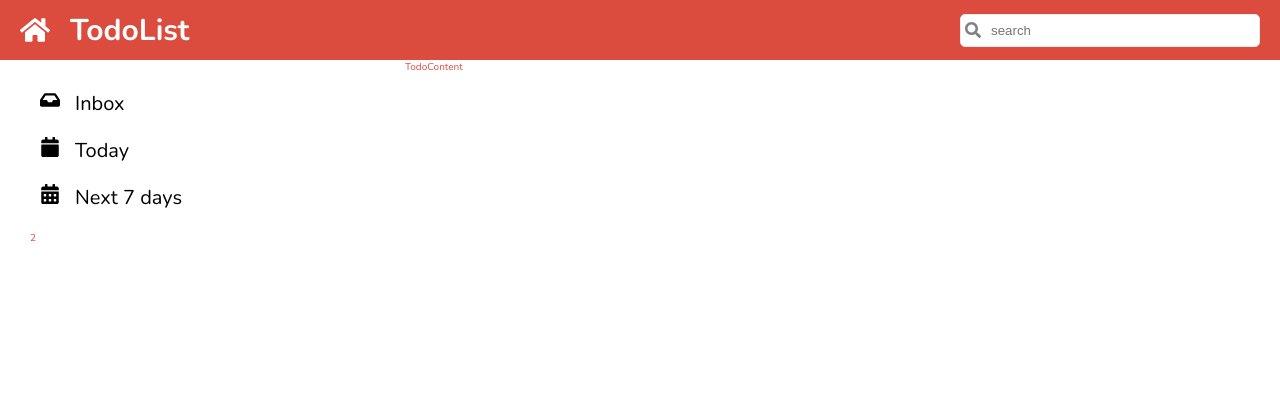
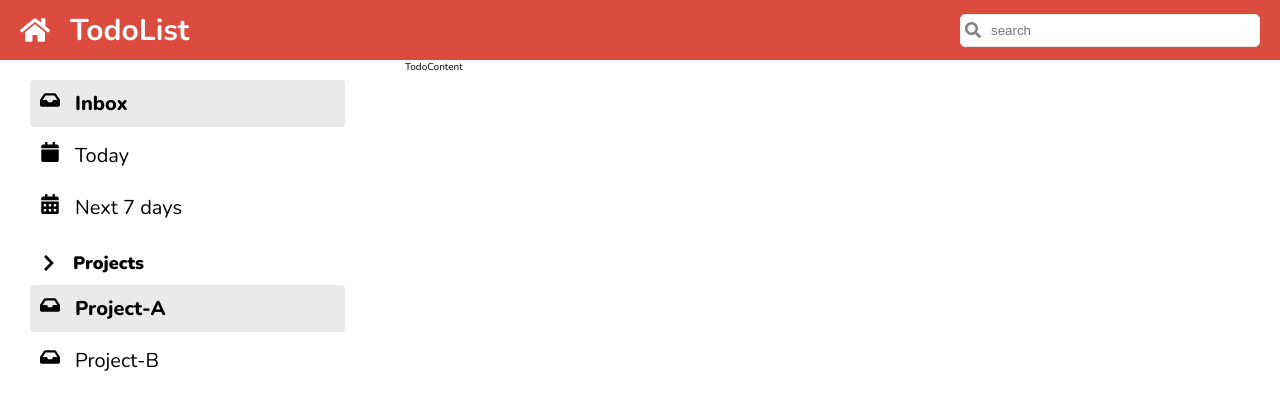
Before and after one commit to Thanatip-iceJ/cc15-todolist-thanatip, a React (Create React App) app: page / in a window 1280 px wide. Shown: the top 410 px of the page. Built offline with nearby package versions, Linux system fonts and the light colour scheme.

Commit message:
finished accordion section

```diff
--- a/src/app/App.jsx
+++ b/src/app/App.jsx
@@ -33,19 +33,35 @@
               </li> */}
               <ListItem
                 text='Inbox'
-                icon={<FaInbox className='list__item__icon'/>}
+                icon={<FaInbox/>}
+                active={true}
               />
               <ListItem
                 text='Today'
-                icon={<FaCalendar className='list__item__icon'/>}
+                icon={<FaCalendar/>}
+                active={false}
               />
               <ListItem
                 text='Next 7 days'
-                icon={<FaCalendarAlt className='list__item__icon'/>}
+                icon={<FaCalendarAlt/>}
+                active={false}
               />
             </ul>
           </section>
-          <section className='sidebar__category'>2</section>
+          <section className='sidebar__category'>
+          <div className="accordion">
+              <div className="accordion__toggle">
+                <li className='accordion__item'>
+                  <FaChevronDown className='accordion__item__icon accordion__item__active'/>
+                  <p className='accordion__item__text'>Projects</p>
+                </li>
+              </div>
+            </div>
+            <ul className='list'>
+              <ListItem text='Project-A' icon={<FaInbox/>} active={true}/>
+              <ListItem text='Project-B' icon={<FaInbox/>} active={false}/>
+            </ul>
+          </section>
         </aside>
       </div>
       <div className="todo__content">TodoContent</div>
--- a/src/app/App.scss
+++ b/src/app/App.scss
@@ -98,27 +98,30 @@
   height: calc(100vh - $header-height);
 }
 
-.list {
-  display: flex;
-  flex-direction: column;
+.accordion {
 
   &__item {
     display: flex;
     align-items: center;
     gap: 15px;
-    font-size: 2rem;
+    font-size: 1.8rem;
     padding: 10px;
     border-radius: 4px;
     cursor: pointer;
-    color: black;
+    font-weight: 900;
 
-    &:hover {
-      background: $grey-light;
+    &__icon {
+      cursor: pointer;
+    }
+
+    &__active {
+      transform: rotate(-90deg);
     }
 
     &__text {
-      font-weight: 400;
+      font-weight: inherit;
     }
   }
 
+
 }
--- a/src/components/ListItem.jsx
+++ b/src/components/ListItem.jsx
@@ -3,13 +3,15 @@
 import { FaInbox, FaCalendar, FaCalendarAlt, FaChevronDown } from 'react-icons/fa';
 
 
+
 function ListItem(props) {
+    const listClassName = `list__item ${props.active? 'active' : ''}`
   return (
-    <li className='list__item'>
+    <li className={listClassName}>
     <span className="list__item__icon">
       {props.icon}
     </span>
-    <p className="list__item__text">{props.text}</p>
+    <p className='list__item__text'>{props.text}</p>
   </li>
   )
 }
--- a/src/components/ListItem.scss
+++ b/src/components/ListItem.scss
@@ -0,0 +1,32 @@
+@import '../index.scss';
+
+.list {
+    display: flex;
+    flex-direction: column;
+    gap: 5px;
+
+    &__item {
+      display: flex;
+      align-items: center;
+      gap: 15px;
+      font-size: 2rem;
+      padding: 10px;
+      border-radius: 4px;
+      cursor: pointer;
+      color: black;
+
+      &:hover {
+        background: $grey-light;
+      }
+
+      &__text {
+        font-weight: inherit;
+      }
+    }
+
+  }
+
+  .active {
+    font-weight: 800;
+    background: $grey-light;
+  }
--- a/src/index.scss
+++ b/src/index.scss
@@ -25,7 +25,7 @@
         'Cantarell', 'Fira Sans', 'Droid Sans', 'Helvetica Neue', sans-serif;
     -webkit-font-smoothing: antialiased;
     -moz-osx-font-smoothing: grayscale;
-    color: $primary;
+    color: black;
 }
 
 li {
```
